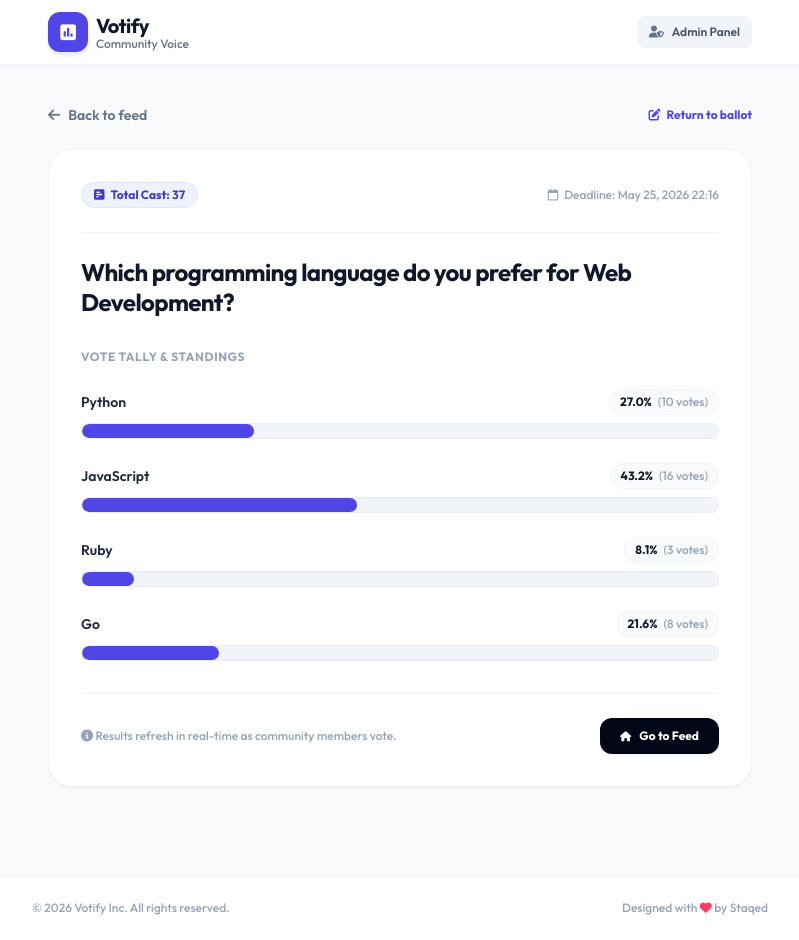
After one commit to desphixs/votify-polling-app-django, a Django app: page /poll/1/results/ in a window 1280 px wide. The commit adds this page. Shown: the whole page, without its empty margins (240-1039 px from the left). Run offline with Django 5.2, Linux system fonts and the light colour scheme; data comes from the database, SQL or seed files in the repository; both versions use the stored data as it was after the commit; some libraries are stand-ins or nearby versions.

Commit message:
Calculating Percentages and Showing Results

```diff
--- /dev/null
+++ b/polls/templates/polls/poll_results.html
@@ -0,0 +1,140 @@
+<!DOCTYPE html>
+<html lang="en">
+
+<head>
+    <meta charset="UTF-8">
+    <meta name="viewport" content="width=device-width, initial-scale=1.0">
+    <title>Votify - Results: {{ poll.question }}</title>
+    <!-- Tailwind CSS for high-quality, modern, utility-first styling -->
+    <script src="https://cdn.tailwindcss.com"></script>
+    <!-- Font Awesome for clean, modern vector icons -->
+    <link rel="stylesheet" href="https://cdnjs.cloudflare.com/ajax/libs/font-awesome/6.4.0/css/all.min.css">
+    <!-- Google Fonts for premium outfit typography -->
+    <link rel="preconnect" href="https://fonts.googleapis.com">
+    <link rel="preconnect" href="https://fonts.gstatic.com" crossorigin>
+    <link href="https://fonts.googleapis.com/css2?family=Outfit:wght@300;400;500;600;700&display=swap" rel="stylesheet">
+    <style>
+        body {
+            font-family: 'Outfit', sans-serif;
+        }
+    </style>
+</head>
+
+<body class="bg-slate-50 text-slate-900 min-h-screen flex flex-col">
+
+    <!-- Navigation Header -->
+    <nav class="bg-white border-b border-slate-100 sticky top-0 z-50 shadow-sm">
+        <div class="max-w-3xl mx-auto px-4 sm:px-6 lg:px-8">
+            <div class="flex justify-between h-16 items-center">
+                <!-- Logo linking back to homepage -->
+                <a href="{% url 'poll_list' %}" class="flex items-center gap-2 hover:opacity-90 transition-opacity">
+                    <div class="w-10 h-10 rounded-xl bg-indigo-600 flex items-center justify-center shadow-md shadow-indigo-100">
+                        <i class="fa-solid fa-square-poll-vertical text-white text-lg"></i>
+                    </div>
+                    <div>
+                        <span class="text-xl font-bold tracking-tight text-slate-900">Votify</span>
+                        <span class="text-xs block text-slate-500 font-medium -mt-1">Community Voice</span>
+                    </div>
+                </a>
+
+                <!-- Admin Panel Button -->
+                <div class="flex items-center gap-4">
+                    <a href="/admin/" target="_blank"
+                        class="flex items-center gap-2 text-xs font-semibold text-slate-600 hover:text-slate-900 transition-colors bg-slate-100 hover:bg-slate-200 px-3 py-2 rounded-lg">
+                        <i class="fa-solid fa-user-shield text-slate-500"></i> Admin Panel
+                    </a>
+                </div>
+            </div>
+        </div>
+    </nav>
+
+    <!-- Main Content Area -->
+    <main class="flex-1 max-w-3xl w-full mx-auto px-4 sm:px-6 lg:px-8 py-10">
+        <!-- Back Link Navigation -->
+        <div class="mb-6 flex justify-between items-center">
+            <a href="{% url 'poll_list' %}"
+                class="inline-flex items-center gap-2 text-sm font-semibold text-slate-500 hover:text-indigo-600 transition-colors group">
+                <i class="fa-solid fa-arrow-left transition-transform group-hover:-translate-x-1"></i> Back to feed
+            </a>
+            <!-- Back to ballot if still active -->
+            <a href="{% url 'poll_detail' poll.id %}"
+                class="inline-flex items-center gap-1.5 text-xs font-bold text-indigo-600 hover:text-indigo-700 transition-colors">
+                <i class="fa-solid fa-pen-to-square"></i> Return to ballot
+            </a>
+        </div>
+
+        <!-- Standings Container Card -->
+        <div class="bg-white border border-slate-100 rounded-3xl p-8 shadow-sm">
+            <!-- Header section of the card -->
+            <div class="flex items-center justify-between gap-4 mb-6 pb-6 border-b border-slate-100">
+                <!-- Total Votes Badge -->
+                <span class="inline-flex items-center gap-1.5 px-3 py-1 rounded-full text-xs font-bold bg-indigo-50 text-indigo-700 border border-indigo-100">
+                    <i class="fa-solid fa-square-poll-horizontal"></i> Total Cast: {{ total_votes }}
+                </span>
+
+                <!-- Deadline Stamp -->
+                <span class="text-xs text-slate-400 font-medium flex items-center gap-1.5">
+                    <i class="fa-regular fa-calendar"></i> Deadline: {{ poll.expiration_date|date:"M d, Y H:i" }}
+                </span>
+            </div>
+
+            <!-- Poll Question -->
+            <h2 class="text-2xl font-bold tracking-tight text-slate-900 mb-8 leading-tight">
+                {{ poll.question }}
+            </h2>
+
+            <div class="space-y-6 mb-8">
+                <p class="text-xs font-bold text-slate-400 uppercase tracking-wider mb-2">Vote Tally & Standings</p>
+
+                {% if choices %}
+                    {% for choice in choices %}
+                        <div class="space-y-2">
+                            <!-- Label and statistics above the bar -->
+                            <div class="flex justify-between items-center text-sm">
+                                <span class="font-semibold text-slate-800">{{ choice.option_text }}</span>
+                                <span class="font-bold text-slate-900 bg-slate-50 border border-slate-100 px-2.5 py-1 rounded-xl text-xs flex items-center gap-1.5">
+                                    {{ choice.percentage }}%
+                                    <span class="text-slate-400 font-medium">({{ choice.votes }} vote{{ choice.votes|pluralize }})</span>
+                                </span>
+                            </div>
+                            <!-- Visual progress bar container -->
+                            <div class="w-full bg-slate-100 rounded-2xl h-4 overflow-hidden border border-slate-200/50">
+                                <!-- Dynamic indigo filling block using calculated percentage width -->
+                                <div class="bg-indigo-600 h-full rounded-2xl transition-all duration-500 ease-out shadow-inner shadow-indigo-500/20"
+                                    style="width: {{ choice.percentage }}%;"></div>
+                            </div>
+                        </div>
+                    {% endfor %}
+                {% else %}
+                    <!-- Fallback if no choices were added -->
+                    <div class="text-center py-6 bg-slate-50 border border-dashed border-slate-200 rounded-2xl">
+                        <p class="text-sm text-slate-500 italic mb-2">This question doesn't have any choices yet!</p>
+                        <p class="text-xs text-slate-400">Log into the admin dashboard to add options for this poll.</p>
+                    </div>
+                {% endif %}
+            </div>
+
+            <!-- Bottom Dashboard Tips block -->
+            <div class="pt-6 border-t border-slate-100 flex flex-col sm:flex-row justify-between items-center gap-4">
+                <span class="text-xs text-slate-400 font-medium">
+                    <i class="fa-solid fa-circle-info"></i> Results refresh in real-time as community members vote.
+                </span>
+                <a href="{% url 'poll_list' %}"
+                    class="w-full sm:w-auto px-5 py-2.5 bg-slate-950 hover:bg-slate-900 text-white text-xs font-bold rounded-xl shadow-sm hover:scale-[1.01] transition-all duration-200 flex items-center justify-center gap-2">
+                    <i class="fa-solid fa-house text-[10px]"></i> Go to Feed
+                </a>
+            </div>
+        </div>
+    </main>
+
+    <!-- Footer Area -->
+    <footer class="bg-white border-t border-slate-100 py-6 mt-12 text-center text-xs text-slate-400 font-medium">
+        <div class="max-w-3xl mx-auto px-4 flex flex-col sm:flex-row justify-between items-center gap-3">
+            <p>&copy; 2026 Votify Inc. All rights reserved.</p>
+            <p>Designed with <i class="fa-solid fa-heart text-rose-500"></i> by <a href="https://staqed.com"
+                    target="_blank">Staqed</a></p>
+        </div>
+    </footer>
+</body>
+
+</html>
--- a/polls/urls.py
+++ b/polls/urls.py
@@ -17,4 +17,9 @@ urlpatterns = [
     # Think of this path like a secure ballot dropbox slot. When a voter drops their dynamic
     # choice sheet into '/poll/4/vote/', Django forwards their card directly to the 'vote' official.
     path('poll/<int:poll_id>/vote/', views.vote, name='vote'),
+
+    # Think of this path like a digital dashboard screen showing a real-time graph.
+    # When a community member visits '/poll/4/results/', Django pulls the latest tallies
+    # and displays the visual progress bars.
+    path('poll/<int:poll_id>/results/', views.poll_results, name='poll_results'),
 ]
--- a/polls/views.py
+++ b/polls/views.py
@@ -111,3 +111,43 @@ def vote(request, poll_id):
     # If the request method is not POST (e.g. GET), we simply redirect them back
     # to the poll's details page.
     return redirect('poll_detail', poll_id=poll.id)
+
+
+# Think of a Results View function like an auditor certifying election results.
+# The auditor gathers all option choices (ballot cards), adds up the total sum of all votes
+# cast across the entire poll, and calculates the exact percentage portion that went to
+# each individual choice so it can be graphed.
+def poll_results(request, poll_id):
+    # We fetch the exact Poll corresponding to the dynamic ID in the path or return a 404 security guard.
+    poll = get_object_or_404(Poll, pk=poll_id)
+
+    # We query all the relational Choices tethered to this specific Poll record.
+    choices = poll.choices.all()
+
+    # Step 4: Write a small Python loop to add up the total number of votes across all choices.
+    # Think of this like opening the ballot box and counting the total sheets inside.
+    total_votes = 0
+    for choice in choices:
+        total_votes += choice.votes
+
+    # Step 5: Loop through the choices again and calculate their share of the vote.
+    # If total votes are zero, we set the percentage share to 0% to avoid division-by-zero math crashes!
+    for choice in choices:
+        if total_votes > 0:
+            # We calculate the fraction share and multiply by 100.
+            # We round to one decimal place so the visual display is clean and professional.
+            choice.percentage = round((choice.votes / total_votes) * 100, 1)
+        else:
+            # If nobody has cast a ballot yet, everyone sits at exactly 0% share.
+            choice.percentage = 0
+
+    # Think of the context like our serving tray again. We plate our poll, our choices with
+    # their calculated percentages, and the total vote count onto the tray.
+    context = {
+        'poll': poll,
+        'choices': choices,
+        'total_votes': total_votes,
+    }
+
+    # We hand the tray to the results template (polls/poll_results.html).
+    return render(request, 'polls/poll_results.html', context)
```
Also changed, not shown: polls/templates/polls/poll_detail.html (+26 -12 lines), db.sqlite3.
